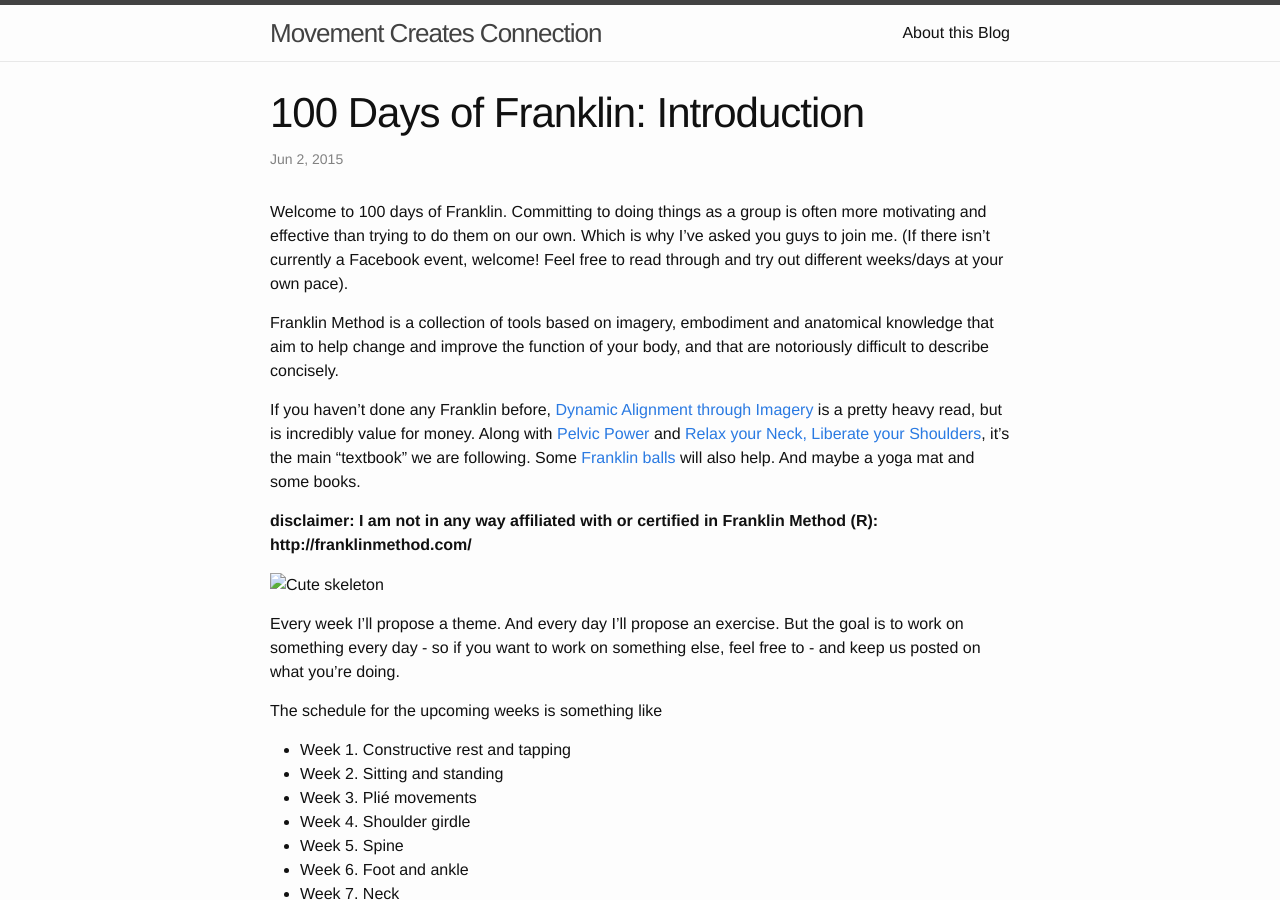
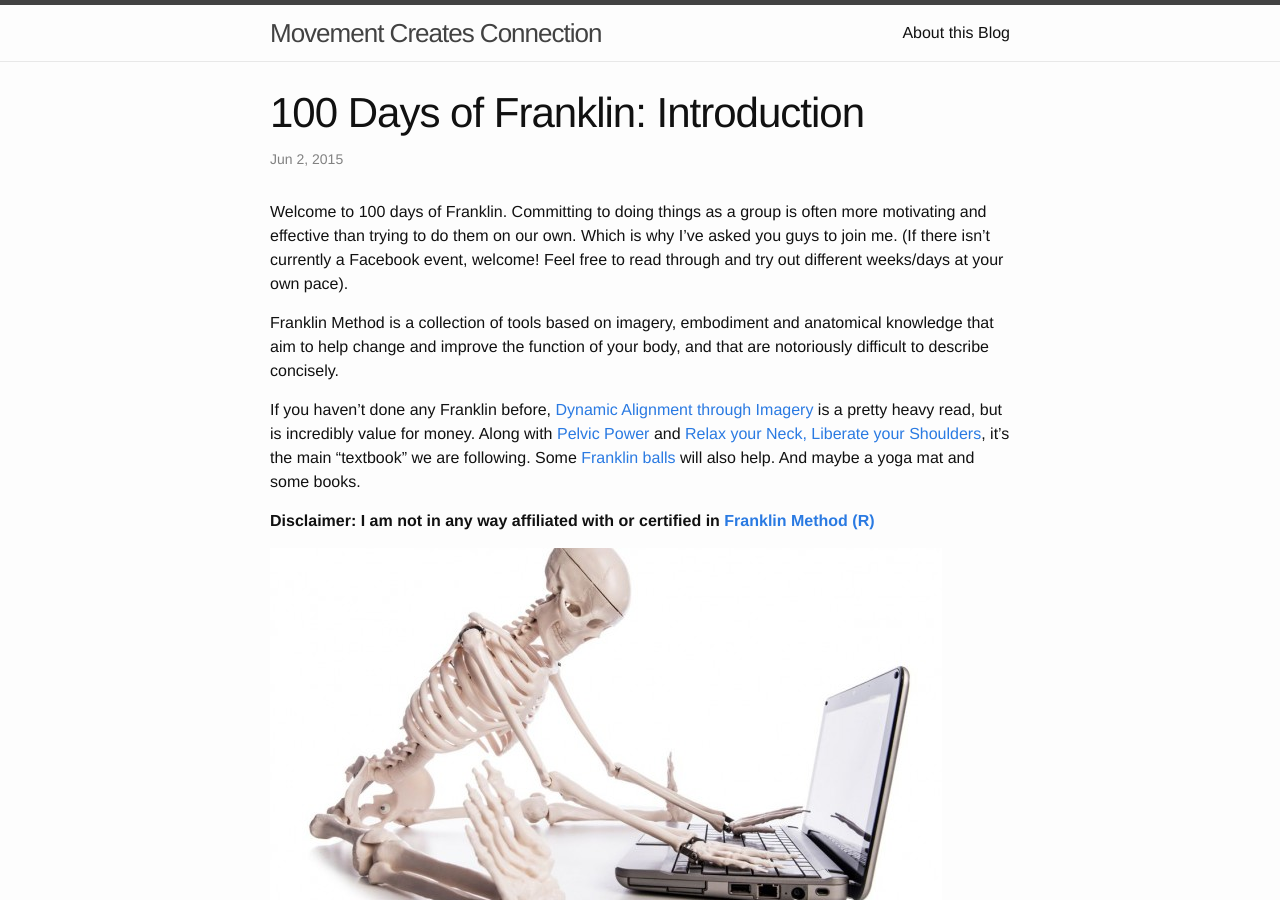
Before and after one commit to gregdyke/gregdyke.github.io, a Jekyll site: the page built from _posts/2016-06-2-100-days-of-franklin.md, in a window 1280 px wide and 900 px high. Built offline with Jekyll 4.4.1, drawn with Linux system fonts in a browser that asks for light colours.

Commit message:
intro 100 days fix

```diff
--- a/_posts/2016-06-2-100-days-of-franklin.md
+++ b/_posts/2016-06-2-100-days-of-franklin.md
@@ -11,7 +11,7 @@ Franklin Method is a collection of tools based on imagery, embodiment and anatom
 
 If you haven't done any Franklin before, [Dynamic Alignment through Imagery](https://www.amazon.co.uk/Dynamic-Alignment-Through-Imagery-Franklin/dp/0736067892/) is a pretty heavy read, but is incredibly value for money. Along with [Pelvic Power](https://www.amazon.co.uk/Pelvic-Power-Exercises-Strength-Flexibility/dp/0871272598/) and [Relax your Neck, Liberate your Shoulders](https://www.amazon.co.uk/Relax-Your-Neck-Liberate-Shoulders/dp/0871272482), it's the main "textbook" we are following. Some [Franklin balls](http://franklinmethod.com/products1/equipments) will also help. And maybe a yoga mat and some books.
 
-**disclaimer: I am not in any way affiliated with or certified in Franklin Method (R): http://franklinmethod.com/**
+**Disclaimer: I am not in any way affiliated with or certified in [Franklin Method (R)](http://franklinmethod.com/)**
 
 ![Cute skeleton](/images/skeleton-computer.jpg)
 
```
Also changed, not shown: images/skeleton-computer.jpg (added).
